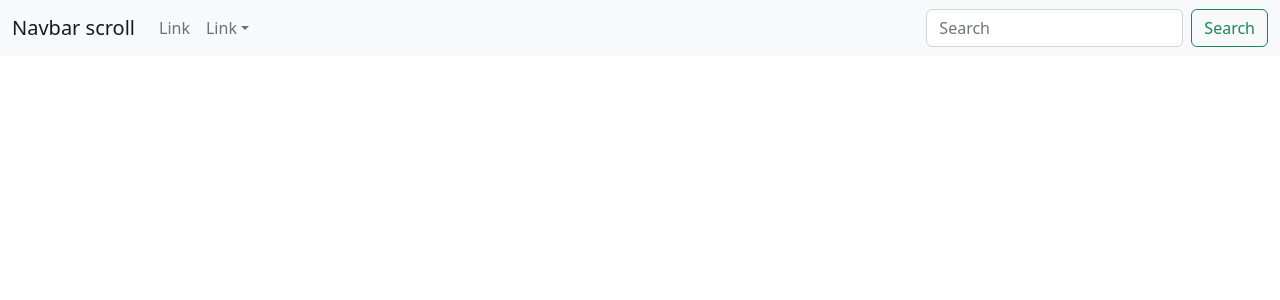
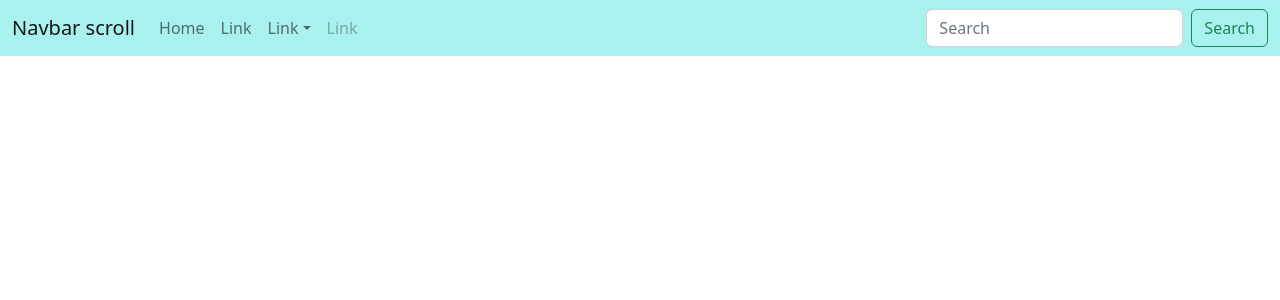
Before and after one commit to jimmyhlyu/Team099, a React (Create React App) app: page / in a window 1280 px wide. Shown: the top 300 px of the page. Built offline with nearby package versions, Linux system fonts and the light colour scheme.

Commit message:
Navbar background color

```diff
--- a/src/App.js
+++ b/src/App.js
@@ -1,5 +1,6 @@
 import logo from "./logo.svg";
 import "./App.css";
+
 import Button from "react-bootstrap/Button";
 import Container from "react-bootstrap/Container";
 import Form from "react-bootstrap/Form";
@@ -9,7 +10,7 @@ import NavDropdown from "react-bootstrap/NavDropdown";
 
 function App() {
   return (
-    <Navbar bg="light" expand="lg">
+    <Navbar style={{ backgroundColor: "#A9F1EE" }} expand="lg">
       <Container fluid>
         <Navbar.Brand href="#">Navbar scroll</Navbar.Brand>
         <Navbar.Toggle aria-controls="navbarScroll" />
@@ -19,6 +20,7 @@ function App() {
             style={{ maxHeight: "100px" }}
             navbarScroll
           >
+            <Nav.Link href="#action1">Home</Nav.Link>
             <Nav.Link href="#action2">Link</Nav.Link>
             <NavDropdown title="Link" id="navbarScrollingDropdown">
               <NavDropdown.Item href="#action3">Action</NavDropdown.Item>
@@ -30,6 +32,9 @@ function App() {
                 Something else here
               </NavDropdown.Item>
             </NavDropdown>
+            <Nav.Link href="#" disabled>
+              Link
+            </Nav.Link>
           </Nav>
           <Form className="d-flex">
             <Form.Control
```
